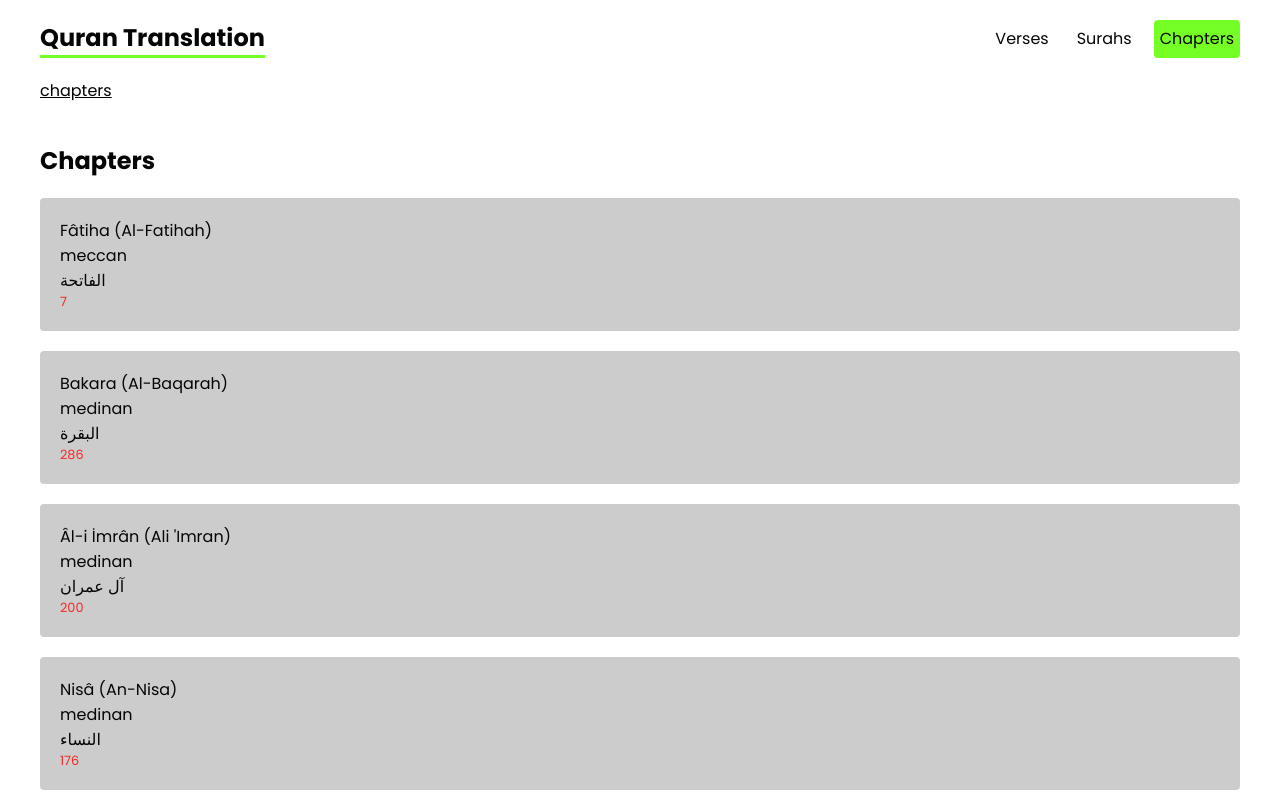
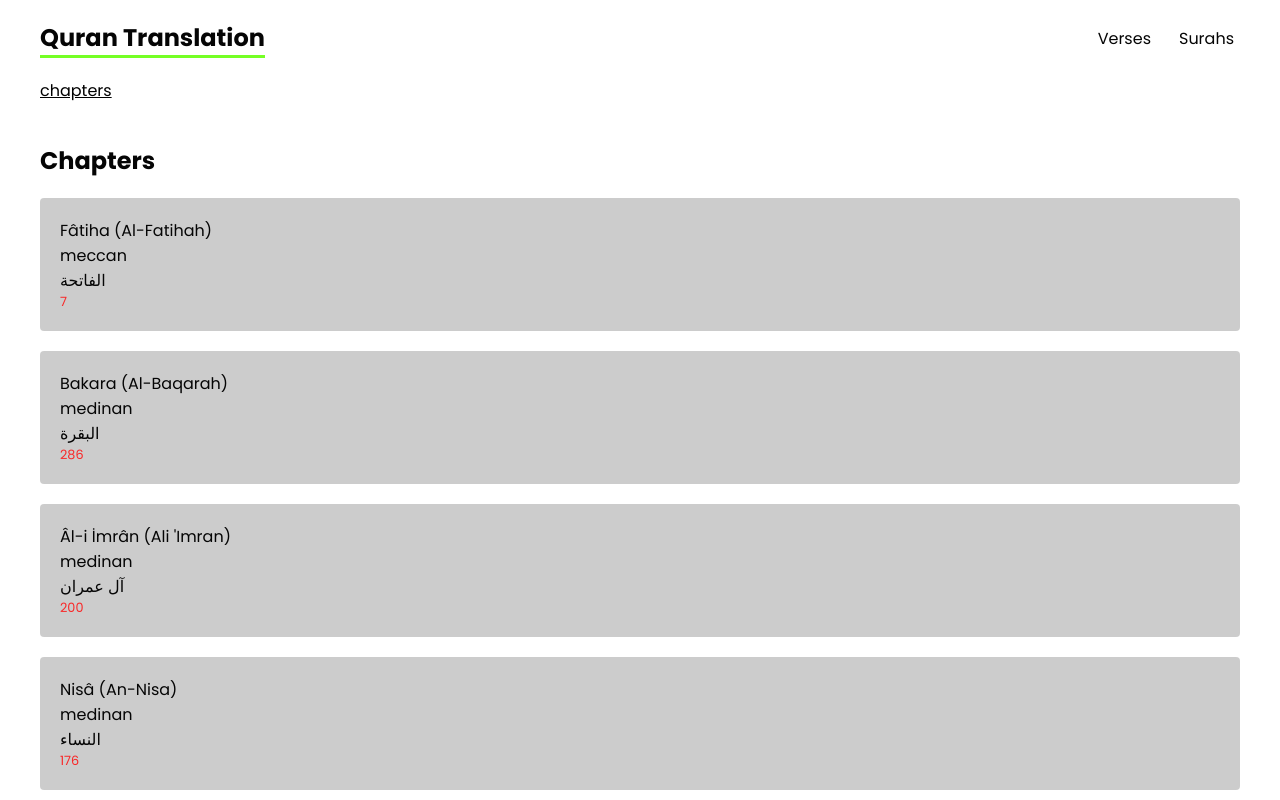
Before and after one commit to forxynet/multiple-quran-translation, a React (Vite) app: page /chapters in a window 1280 px wide. Shown: the top 800 px of the page. Built offline with nearby package versions, Linux system fonts and the light colour scheme.

Commit message:
updated css

```diff
--- a/src/index.css
+++ b/src/index.css
@@ -395,6 +395,7 @@ select::-ms-expand {
   justify-content: center;
 }
 .info-main {
+  margin-top: 10px;
   flex-direction: row;
   flex-wrap: wrap;
   justify-content: start;
--- a/src/layouts/RootLayout.jsx
+++ b/src/layouts/RootLayout.jsx
@@ -12,7 +12,7 @@ export default function RootLayout() {
           <NavLink to="help">Help</NavLink>          */}
           <NavLink to="verses">Verses</NavLink>
           <NavLink to="surahs">Surahs</NavLink>
-          <NavLink to="chapters">Chapters</NavLink>
+          {/* <NavLink to="chapters">Chapters</NavLink> */}
         </nav>
       </header>
       <Breadcrumps />
--- a/src/pages/openquran/Verses.jsx
+++ b/src/pages/openquran/Verses.jsx
@@ -69,6 +69,7 @@ export default function Verses() {
                 </div>
 
                 <div className="footer">
+                  <hr />
                   <div className="info-main ">
                     <div className="info-container">
                       <p className="info-item">Sure No</p>
```
